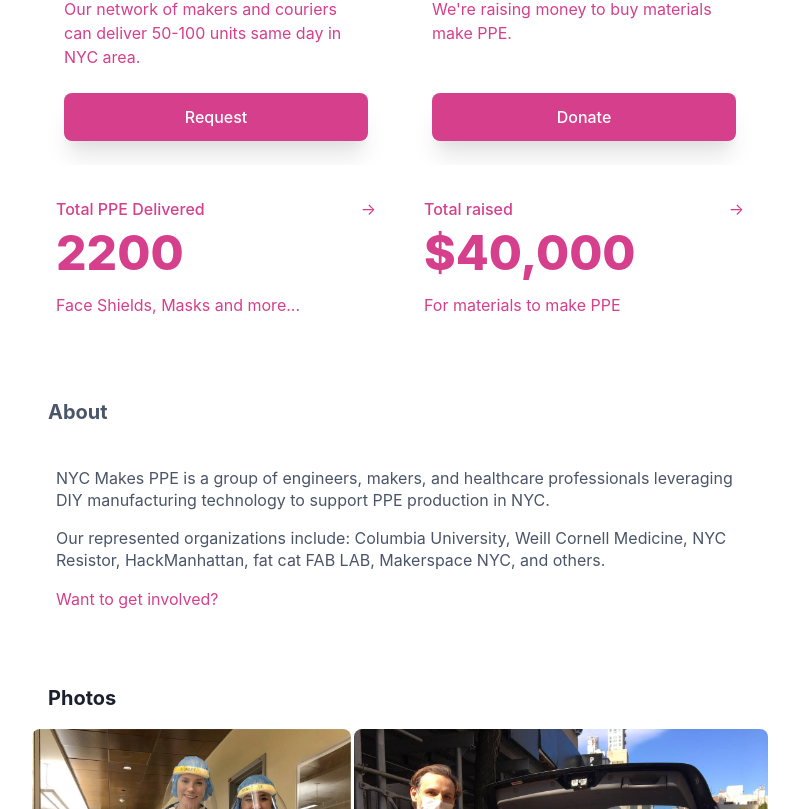
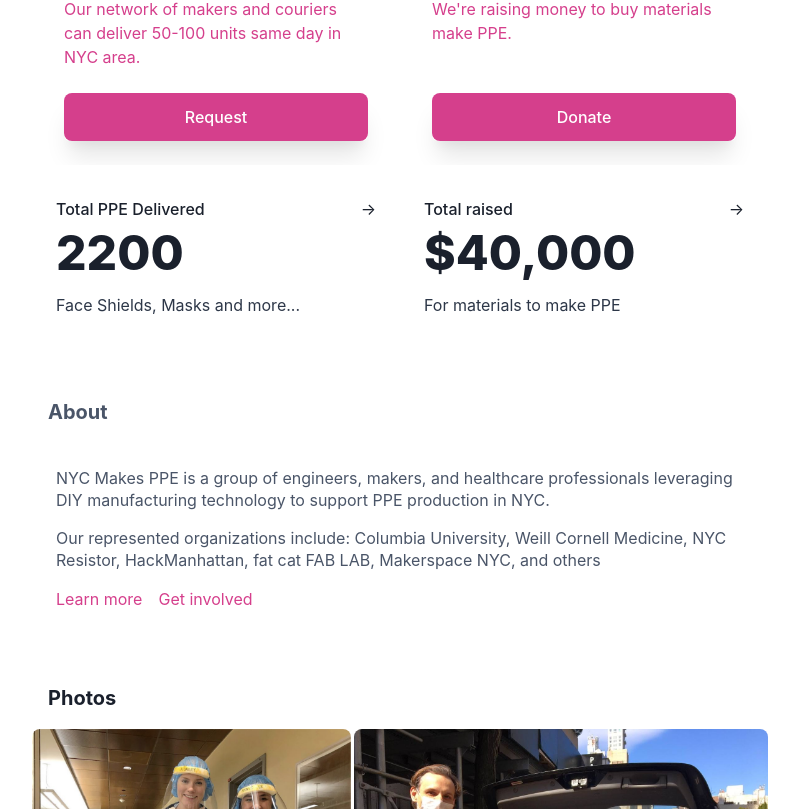
Before and after one commit to NYCPPE/nyc-makers-vs-covid, a Next.js app: page / in a window 1280 px wide. Shown: the part 514-1323 px from the top of the page, without its empty margins (240-1039 px from the left). Built offline with nearby package versions, Linux system fonts and the light colour scheme; what @tailwindcss/ui would draw is missing.

Commit message:
small tweaks

```diff
--- a/components/donations.js
+++ b/components/donations.js
@@ -6,19 +6,19 @@ export default ({ limit }) => {
         className="p-4  rounded-lg inline-block w-full hover:no-underline bg-gray-50 hover:bg-gray-100 md:max-w-sm"
       >
         <span className="flex justify-between ">
-          <p className="text-base leading-6 font-medium text-pink-600  hover:no-underline">
+          <p className="text-base leading-6 font-medium text-gray-900  hover:no-underline">
             Total raised
           </p>
 
-          <p className="text-base font-normal text-pink-600 ml-2 ">&rarr;</p>
+          <p className="text-base font-normal text-gray-900 ml-2 ">&rarr;</p>
         </span>
         <div className="flex items-baseline">
-          <p className="text-5xl leading-8 mb-1 font-extrabold text-pink-600">
+          <p className="text-5xl leading-8 mb-1 font-extrabold text-gray-900">
             $40,000
           </p>
           {/* <small className="upprcase text-pink-600">estimated</small> */}
         </div>
-        <p className="text-base text-pink-600 mb-0 pt-2">
+        <p className="text-base text-gray-800 mb-0 pt-2">
           For materials to make PPE
         </p>
       </a>
--- a/components/products.js
+++ b/components/products.js
@@ -14,7 +14,7 @@ const product = [
     text: 'High-output 3D printed face shield.'
   },
   {
-    href: '/instructions#WISC',
+    href: '/instructions#open-source-face-shield',
     label: 'Open Source Face Shield',
     image: 'img/nyu.png',
     title: 'Open Source Face Shield',
--- a/components/totalcount.js
+++ b/components/totalcount.js
@@ -14,19 +14,19 @@ export default ({ limit }) => {
         className="p-4 rounded-lg inline-block w-full hover:no-underline bg-gray-50 hover:bg-gray-100 md:max-w-sm"
       >
         <span className="flex justify-between ">
-          <p className="text-base leading-6 font-medium text-pink-600  hover:no-underline">
+          <p className="text-base leading-6 font-medium text-gray-900  hover:no-underline">
             Total PPE Delivered
           </p>
 
-          <p className="text-base font-normal text-pink-600 ml-2 ">&rarr;</p>
+          <p className="text-base font-normal text-gray-900 ml-2 ">&rarr;</p>
         </span>
         <div className="flex items-baseline">
-          <p className="text-5xl leading-8 mb-1 font-extrabold text-pink-600">
+          <p className="text-5xl leading-8 mb-1 font-extrabold text-gray-900">
             {(totalCount / 100).toFixed() * 100}
           </p>
           {/* <small className="upprcase text-pink-600">estimated</small> */}
         </div>
-        <p className="text-base text-pink-600 mb-0 pt-2">
+        <p className="text-base text-gray-800 mb-0 pt-2">
           Face Shields, Masks and more...
         </p>
       </a>
--- a/pages/about.mdx
+++ b/pages/about.mdx
@@ -14,7 +14,6 @@ We are running a gofundme campaign to cover material costs for all manufactured
 [HackManhattan](https://hackmanhattan.com/)
 [Makerspace NYC](https://www.makerspace.nyc/)
 [fat cat FAB LAB](https://www.fatcatfablab.org/)
-[School for Poetic Computation](https://sfpc.io/)
 [Columbia University Makerspace](https://make.columbia.edu/)
 [Columbia University](https://columbia.edu/)
 [Weill Cornell Medicine](https://weill.cornell.edu/)
--- a/pages/index.js
+++ b/pages/index.js
@@ -103,13 +103,19 @@ export default () => (
       <p className="text-md leading-snug text-gray-700">
         Our represented organizations include: Columbia University, Weill
         Cornell Medicine, NYC Resistor, HackManhattan, fat cat FAB LAB,
-        Makerspace NYC, and others.
+        Makerspace NYC, and others
       </p>
+      <a
+        className="text-base text-pink-600 rounded-lg mr-4"
+        href="mailto:jake.h.lee@columbia.edu"
+      >
+        Learn more
+      </a>
       <a
         className="text-base text-pink-600 rounded-lg"
         href="mailto:jake.h.lee@columbia.edu"
       >
-        Want to get involved?
+        Get involved
       </a>
     </div>
     <div className="mt-12 mb-4 px-4 text-xl font-bold text-gray-900">
```
Also changed, not shown: public/img/nyu.png.
